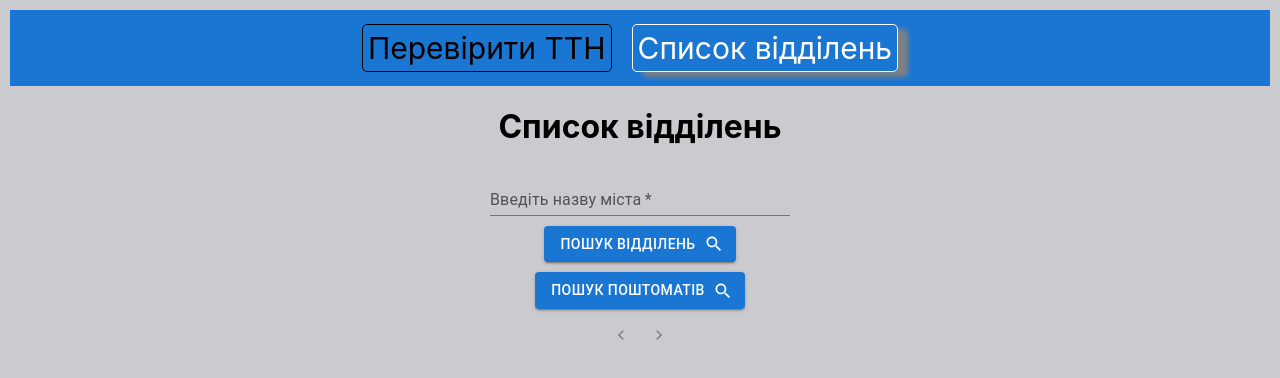
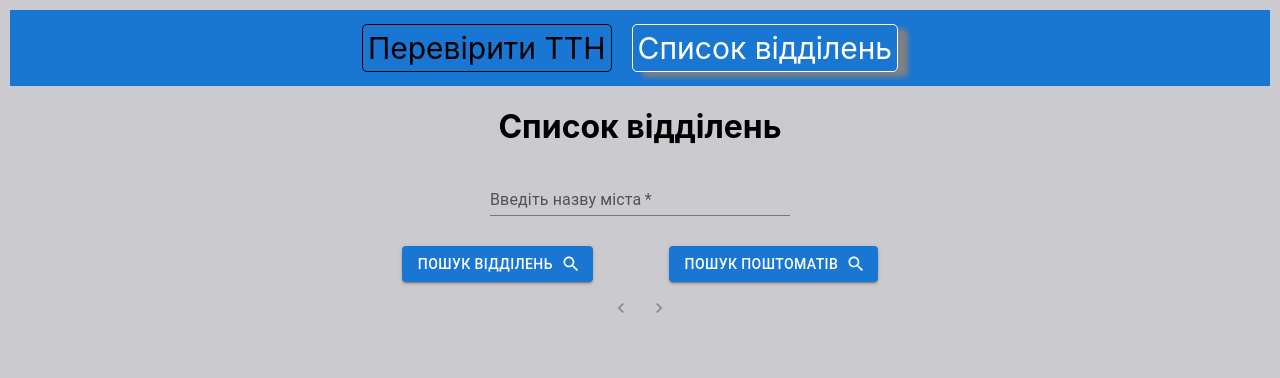
Before and after one commit to Yevhenns/novaposhta_test, a React (Create React App) app: page /novaposhta-test/parcels in a window 1280 px wide. Shown: the top 378 px of the page. Built offline with nearby package versions, Linux system fonts and the light colour scheme.

Commit message:
additional button

```diff
--- a/src/components/AddressForm/AddressForm.jsx
+++ b/src/components/AddressForm/AddressForm.jsx
@@ -1,5 +1,5 @@
 import { useState } from 'react';
-import { Stack, TextField, Button } from '@mui/material';
+import { Stack, TextField, Button, Box } from '@mui/material';
 import SearchTwoToneIcon from '@mui/icons-material/SearchTwoTone';
 
 export const AddressForm = ({ onSubmit, currentButtonClick }) => {
@@ -21,7 +21,10 @@ export const AddressForm = ({ onSubmit, currentButtonClick }) => {
 
   return (
     <form onSubmit={handleSubmit} style={{ marginBottom: '10px' }}>
-      <Stack spacing={2} sx={{ width: 300, display: 'flex', mx: 'auto' }}>
+      <Stack
+        spacing={2}
+        sx={{ width: 300, display: 'flex', mx: 'auto', marginBottom: '20px' }}
+      >
         <TextField
           value={city}
           onChange={handleCityChange}
@@ -34,9 +37,10 @@ export const AddressForm = ({ onSubmit, currentButtonClick }) => {
           required
         />
       </Stack>
+      <Box sx={{ display: 'flex' }}>
         <Button
           onClick={handleClick}
-        id="1"
+          id="dep"
           type="submit"
           variant="contained"
           endIcon={<SearchTwoToneIcon />}
@@ -46,7 +50,7 @@ export const AddressForm = ({ onSubmit, currentButtonClick }) => {
         </Button>
         <Button
           onClick={handleClick}
-        id="2"
+          id="box"
           type="submit"
           variant="contained"
           endIcon={<SearchTwoToneIcon />}
@@ -54,6 +58,7 @@ export const AddressForm = ({ onSubmit, currentButtonClick }) => {
         >
           Пошук поштоматів
         </Button>
+      </Box>
     </form>
   );
 };
--- a/src/pages/Departments/Departments.jsx
+++ b/src/pages/Departments/Departments.jsx
@@ -13,12 +13,12 @@ export const Departments = () => {
   const [loading, setLoading] = useState(false);
   const [currentPage, setCurrentPage] = useState(1);
   const [perPage] = useState(15);
-  const [currentButton, setCurrentButton] = useState(null);
+  const [clickButton, setClickButton] = useState('');
+  const [currentButton, setCurrentButton] = useState('');
 
   const currentButtonClick = buttonNumber => {
-    setCurrentButton(buttonNumber);
+    setClickButton(buttonNumber);
   };
-  console.log(currentButton);
 
   const handlerSabmit = city => {
     setLoading(true);
@@ -29,7 +29,7 @@ export const Departments = () => {
       setDepartments([]);
       return;
     }
-    if (optimizedCity === currentCity) {
+    if (optimizedCity === currentCity && currentButton === clickButton) {
       setLoading(false);
       return;
     }
@@ -39,36 +39,37 @@ export const Departments = () => {
         setLoading(false);
         setDepartments([]);
         return;
-      } else {
-        if (currentButton === '1') {
-          const departmentsList = data.filter(
+      }
+      if (clickButton === 'dep') {
+        const departmentsList = data
+          .filter(
             item =>
               String(item.TypeOfWarehouse) ===
                 '9a68df70-0267-42a8-bb5c-37f427e36ee4' ||
               String(item.TypeOfWarehouse) ===
                 '841339c7-591a-42e2-8233-7a0a00f0ed6f'
-          );
-          departmentsList.map(item => item.Description);
+          )
+          .map(item => item.Description);
         setDepartments(departmentsList);
         setLoading(false);
         setCurrentPage(1);
         setCurrentCity(optimizedCity);
-          console.log(data);
+        setCurrentButton('dep');
         return;
       }
-        if (currentButton === '2') {
-          const departmentsList = data.filter(
+      if (clickButton === 'box') {
+        const departmentsList = data
+          .filter(
             item =>
               String(item.TypeOfWarehouse) ===
               'f9316480-5f2d-425d-bc2c-ac7cd29decf0'
-          );
-          departmentsList.map(item => item.Description);
+          )
+          .map(item => item.Description);
         setDepartments(departmentsList);
         setLoading(false);
         setCurrentPage(1);
         setCurrentCity(optimizedCity);
-          console.log(data);
-        }
+        setCurrentButton('box');
       }
     });
   };
```
Lines whose indentation alone changed are shown as unchanged.
